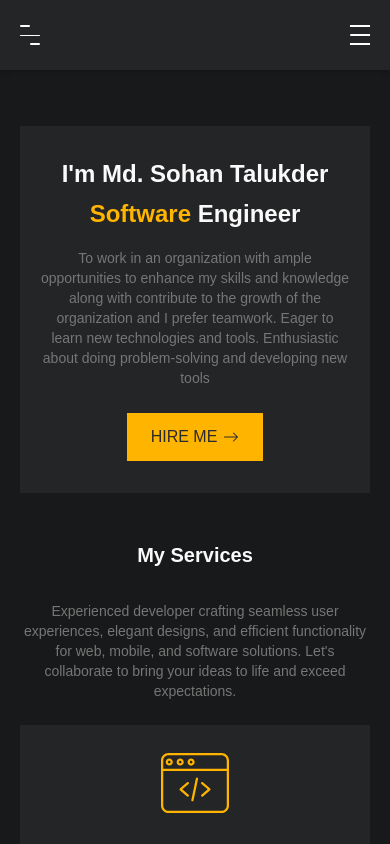
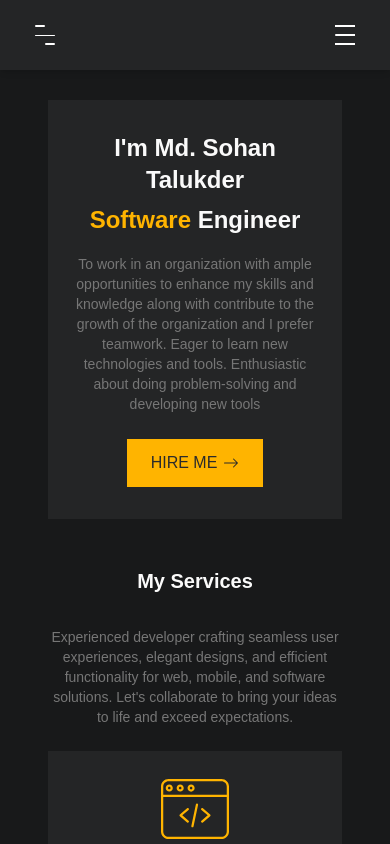
Before and after one commit to sohantalukder/sohantalukder.github.io, a React (Create React App) app: page / in a window 390 px wide. Shown: the top 844 px of the page. Built offline with nearby package versions, Linux system fonts and the light colour scheme.

Commit message:
fix responsive issues

```diff
--- a/package.json
+++ b/package.json
@@ -10,6 +10,7 @@
         "gh-pages": "^5.0.0",
         "react": "^18.2.0",
         "react-dom": "^18.2.0",
+        "react-html-parser": "^2.0.2",
         "react-icons": "^4.7.1",
         "react-router-dom": "^6.8.1",
         "react-router-hash-link": "^2.4.3",
--- a/src/App.js
+++ b/src/App.js
@@ -1,15 +1,36 @@
+import { useState } from "react";
 import LeftMenu from "./Components/LeftMenu/LeftMenu";
 import RightMenu from "./Components/RightMenu/RightMenu";
 import TopBar from "./Components/TopBar/TopBar";
 import Home from "./Pages/Home/Home";
 
 function App() {
+    const [openLeftMenu, setOpenLeftMenu] = useState(false);
+    const [openRightMenu, setOpenRightMenu] = useState(false);
+    const handleLeftMenu = () => {
+        setOpenLeftMenu((prevState) => !prevState);
+    };
+    const handleRightMenu = () => {
+        setOpenRightMenu((prevState) => !prevState);
+    };
+    const handleAllMenu = () => {
+        openLeftMenu && setOpenLeftMenu(false);
+        openRightMenu && setOpenRightMenu(false);
+    };
     return (
-        <div className='bg-bgPrimary  grid grid-cols-12 justify-between  gap-7'>
-            <TopBar />
-            <LeftMenu />
+        <div
+            className='bg-bgPrimary  flex justify-between   gap-7'
+            onClick={() => handleAllMenu()}
+        >
+            <TopBar
+                handleRightMenu={() => handleRightMenu()}
+                handleLeftMenu={() => handleLeftMenu()}
+                openLeftMenu={openLeftMenu}
+                openRightMenu={openRightMenu}
+            />
+            <LeftMenu openLeftMenu={openLeftMenu} />
             <Home />
-            <RightMenu />
+            <RightMenu openRightMenu={openRightMenu} />
         </div>
     );
 }
--- a/src/Components/LeftMenu/Components/FrontendSkills.jsx
+++ b/src/Components/LeftMenu/Components/FrontendSkills.jsx
@@ -2,6 +2,7 @@ import React from "react";
 const FrontendSkills = () => {
     const skills = [
         { name: "React", rate: 80 },
+        { name: "Next JS", rate: 65 },
         { name: "React Native", rate: 75 },
         { name: "Redux Toolkit", rate: 75 },
         { name: "RTK Query", rate: 70 },
--- a/src/Components/TopBar/TopBar.jsx
+++ b/src/Components/TopBar/TopBar.jsx
@@ -1,24 +1,59 @@
 import React from "react";
 
-const TopBar = () => {
+const TopBar = ({
+    handleRightMenu,
+    handleLeftMenu,
+    openLeftMenu,
+    openRightMenu,
+}) => {
     return (
-        <div className='flex lg:hidden col-span-12'>
+        <div className='flex xl:hidden fixed top-0 w-full'>
             <div className='w-full h-[70px] bg-dark1 sticky shadow-md flex items-center justify-between px-5'>
-                <button className='relative group'>
-                    <div className='relative z-20 flex items-center justify-center  transform transition-all  duration-200 '>
-                        <div className='flex flex-col justify-between w-[20px] h-[20px] transform transition-all duration-300 group-focus:-rotate-[45deg] origin-center'>
-                            <div className='bg-white h-[2px] w-1/2 rounded transform transition-all duration-300 group-focus:-rotate-90 group-focus:h-[1px] origin-right delay-75 group-focus:-translate-y-[1px]'></div>
+                <button className='relative' onClick={handleLeftMenu}>
+                    <div className='relative z-20 flex items-center justify-center  transform transition-all  duration-200 w-[50px] h-[50px]'>
+                        <div
+                            className={`flex flex-col justify-between w-[20px] h-[20px] transform transition-all duration-300 ${
+                                openLeftMenu && "-rotate-[45deg]"
+                            } origin-center`}
+                        >
+                            <div
+                                className={`bg-white h-[2px] w-1/2 rounded transform transition-all duration-300  ${
+                                    openLeftMenu &&
+                                    "-rotate-90 -translate-y-[1px] h-[1px]"
+                                } origin-right delay-75`}
+                            ></div>
                             <div className='bg-white h-[1px] rounded'></div>
-                            <div className='m-0 bg-white h-[2px] w-1/2 rounded self-end transform transition-all duration-300 group-focus:-rotate-90 group-focus:h-[1px] origin-left delay-75 group-focus:translate-y-[1px]'></div>
+                            <div
+                                className={`m-0 bg-white h-[2px] w-1/2 rounded self-end transform transition-all duration-300  ${
+                                    openLeftMenu &&
+                                    "-rotate-90 h-[1px] origin-left delay-75 translate-y-[1px]"
+                                } `}
+                            ></div>
                         </div>
                     </div>
                 </button>
-                <button className='relative group'>
-                    <div className='relative flex overflow-hidden items-center justify-center  transform transition-all  duration-200 '>
-                        <div className='flex flex-col justify-between w-[20px] h-[20px] transform transition-all duration-300 origin-center overflow-hidden group-focus:-translate-x-1.5 group-focus:rotate-180'>
-                            <div className='bg-white h-[2px] w-7 transform transition-all duration-300 origin-left group-focus:rotate-[42deg] group-focus:w-2/3 delay-150'></div>
-                            <div className='bg-white h-[2px] w-7 rounded transform transition-all duration-300 group-focus:translate-x-10'></div>
-                            <div className='bg-white h-[2px] w-7 transform transition-all duration-300 origin-left group-focus:-rotate-[42deg] group-focus:w-2/3 delay-150'></div>
+                <button className='relative' onClick={handleRightMenu}>
+                    <div className='relative flex overflow-hidden items-center justify-center  transform transition-all  duration-200 w-[50px] h-[50px]'>
+                        <div
+                            className={`flex flex-col justify-between w-[20px] h-[20px] transform transition-all duration-300 origin-center overflow-hidden ${
+                                openRightMenu && "-translate-x-1.5 rotate-180"
+                            } `}
+                        >
+                            <div
+                                className={`bg-white h-[2px] w-7 transform transition-all duration-300 origin-left  delay-150 ${
+                                    openRightMenu && "rotate-[42deg] w-2/3"
+                                }`}
+                            ></div>
+                            <div
+                                className={`bg-white h-[2px] w-7 rounded transform transition-all duration-300  ${
+                                    openRightMenu && "translate-x-10"
+                                }`}
+                            ></div>
+                            <div
+                                className={`bg-white h-[2px] w-7 transform transition-all duration-300 origin-left  delay-150 ${
+                                    openRightMenu && "-rotate-[42deg] w-2/3"
+                                }`}
+                            ></div>
                         </div>
                     </div>
                 </button>
--- a/src/Pages/Home/Home.jsx
+++ b/src/Pages/Home/Home.jsx
@@ -9,7 +9,7 @@ import Services from "./Sections/Services";
 
 const Home = () => {
     return (
-        <div className='col-span-12 lg:col-span-7 xl:col-span-9   px-5 md:px-0 ml-0 md:ml-6 lg:ml-8'>
+        <div className='px-5 md:px-0 '>
             <Hero />
             <Services />
             <Education />
--- a/src/Pages/Home/Sections/Education.jsx
+++ b/src/Pages/Home/Sections/Education.jsx
@@ -21,7 +21,7 @@ const Education = () => {
             course: "Secondary School Certificate",
             gpa: "5.00",
             institute: "Digulia S. M. R. High School",
-            duration: "2018 - 2022",
+            duration: "2013 - 2015",
             description: `SSC in Science, showcasing dedication to academic pursuits. Proficient in scientific principles and concepts, I possess a strong foundation across various scientific disciplines. I am eager to apply my knowledge and contribute meaningfully in the field of science.`,
         },
     ];
--- a/src/Pages/Home/Sections/GetInTouch.jsx
+++ b/src/Pages/Home/Sections/GetInTouch.jsx
@@ -21,7 +21,7 @@ const GetInTouch = () => {
         {
             name: "Contact Number",
             icon: "Phone",
-            details: ["+8801865748726", "+88015744183"],
+            details: ["+8801865748726", "+8801521744183"],
         },
         {
             name: "Email",
--- a/src/Pages/Home/Sections/Hero.jsx
+++ b/src/Pages/Home/Sections/Hero.jsx
@@ -4,19 +4,19 @@ import { BsArrowRight } from "react-icons/bs";
 import PersonalImage from "../../../assets/image/sohan.png";
 const Hero = () => {
     return (
-        <div className='container mx-auto' id='home'>
-            <div className='bg-dark1 flex md:gap-16 items-center md:px-[60px] px-5 py-8 md:py-0 justify-between'>
-                <div className='w-full md:w-1/2 text-center md:text-left  '>
+        <div className=' mx-auto' id='home'>
+            <div className='bg-dark1 flex xl:gap-16 mt-[100px] xl:mt-0 items-center xl:px-[60px] px-5 py-8 xl:py-0 justify-between'>
+                <div className='w-full xl:w-1/2 text-center md:text-left  '>
                     <div>
-                        <h1 className='text-2xl md:text-3xl lg:text-5xl font-bold  text-gray '>
+                        <h1 className='text-2xl lg:text-3xl xl:text-4xl  2xl:text-5xl font-bold  text-gray '>
                             I'm Md. Sohan Talukder
                         </h1>
-                        <h1 className='text-2xl md:text-3xl lg:text-5xl font-bold  text-gray mt-2'>
+                        <h1 className='text-2xl lg:text-3xl xl:text-4xl  2xl:text-5xl font-bold  text-gray mt-2'>
                             <span className='text-yellow1'>Software</span>{" "}
                             Engineer
                         </h1>
                     </div>
-                    <p className='text-text text-sm md:text-base mt-[18px]'>
+                    <p className='text-text text-sm 2xl:text-base mt-[18px]'>
                         To work in an organization with ample opportunities to
                         enhance my skills and knowledge along with contribute to
                         the growth of the organization and I prefer teamwork.
@@ -31,7 +31,7 @@ const Hero = () => {
                         <BsArrowRight className='group-hover:translate-x-1 transition-all' />
                     </Link>
                 </div>
-                <div className='hidden md:block float-right'>
+                <div className='hidden xl:block float-right'>
                     <img
                         src={PersonalImage}
                         alt='profile_image'
--- a/src/Pages/Home/Sections/Services.jsx
+++ b/src/Pages/Home/Sections/Services.jsx
@@ -35,7 +35,7 @@ const Services = () => {
                     return (
                         <div
                             key={index}
-                            className='bg-dark1 p-6 md:p-8 flex flex-col items-center justify-center col-span-12 md:col-span-3'
+                            className='bg-dark1 p-6 md:p-8 flex flex-col items-center justify-center col-span-12 md:col-span-4'
                         >
                             <Icon name={service.icon} />
                             <h2 className='mt-6 text-white text-lg font-medium text-center'>
```
Also changed, not shown: src/Components/LeftMenu/LeftMenu.jsx (+9 -3 lines), src/Components/RightMenu/RightMenu.jsx (+10 -3 lines), 1 other file (tests, documents, lock files or other folders).
